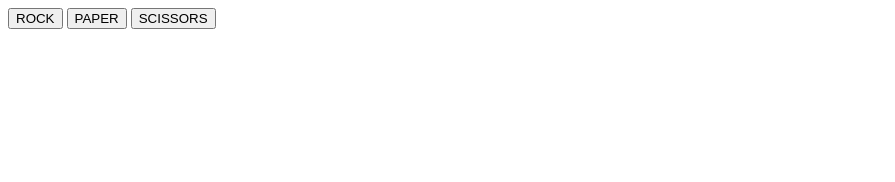
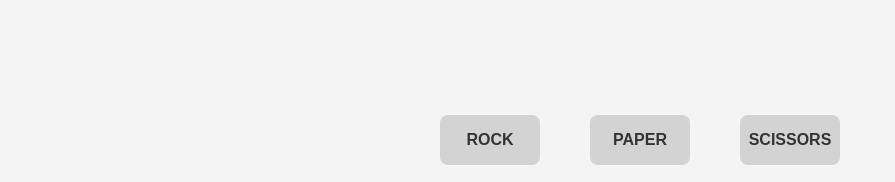
Before and after one commit to space-ghost24/rock-paper-scissors, a plain HTML site: page index.html in a window 1280 px wide. Shown: the whole page, without its empty margins (0-895 px from the left). Drawn offline with Linux system fonts and the light colour scheme.

Commit message:
Add gameContainer div

```diff
--- a/index.html
+++ b/index.html
@@ -3,15 +3,18 @@
 <head>
     <meta charset="UTF-8">
     <meta name="viewport" content="width=device-width, initial-scale=1.0">
-    <title>Document</title>
+    <link rel="stylesheet" href="style.css">
+    <title>Rock Paper Scissors</title>
 </head>
 <body>
-    <div class="gameButtons">
-        <button class="rock">ROCK</button>
-        <button class="paper">PAPER</button>
-        <button class="scissors">SCISSORS</button>
+    <div class="gameContainer">
+        <div class="gameButtons">
+            <button class="rock">ROCK</button>
+            <button class="paper">PAPER</button>
+            <button class="scissors">SCISSORS</button>
+        </div>
+        <div class="scoreboard"></div>
     </div>
-    <div class="scoreboard"></div>
     <script src="index.js"></script>
 </body>
 </html>
```
